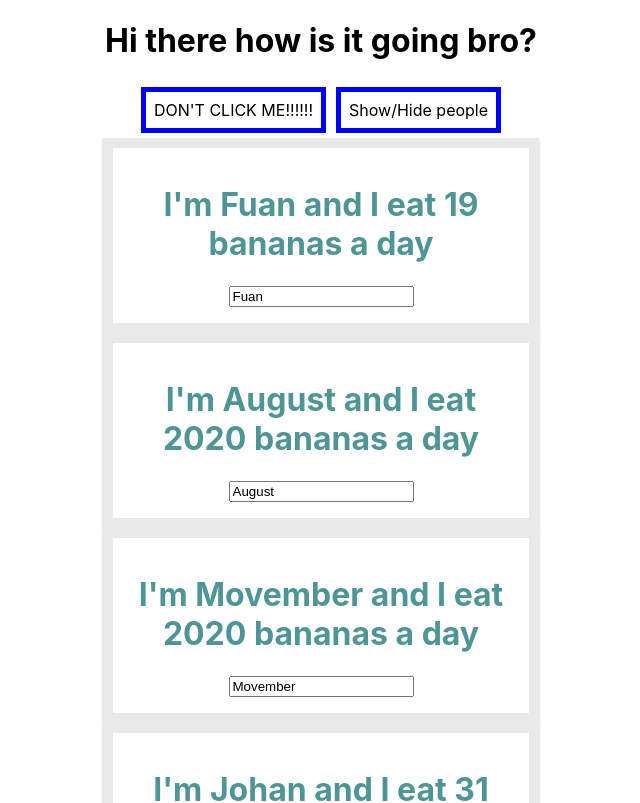
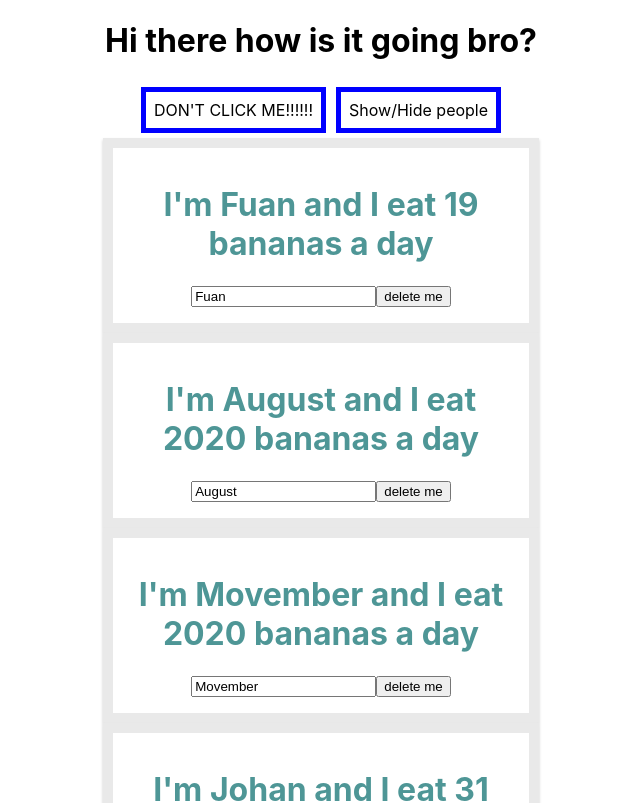
Before and after one commit to programming-classes/react-guide, a React (Create React App) app: page / in a window 1280 px wide. Shown: the top 803 px of the page, without its empty margins (319-959 px from the left). Built offline with nearby package versions, Linux system fonts and the light colour scheme.

Commit message:
allow to delete persons from the list

```diff
--- a/src/App.js
+++ b/src/App.js
@@ -32,6 +32,17 @@ class App extends Component {
     });
   };
 
+  deleteMeHandler = (personId) => {
+    const personsCopy = [...this.state.persons];
+    const personIndex = personsCopy.findIndex(
+      (person) => person.id === personId
+    );
+    personsCopy.splice(personIndex, 1);
+    this.setState({
+      persons: personsCopy,
+    });
+  };
+
   togglePeopleHandler = () => {
     this.setState({
       isPeopleHidden: !this.state.isPeopleHidden,
@@ -46,7 +57,8 @@ class App extends Component {
             key={person.id}
             name={person.name}
             age={person.age}
-            change={(event) => this.changeNameHandler(event, person.id)}
+            deleteMe={() => this.deleteMeHandler(person.id)}
+            changeName={(event) => this.changeNameHandler(event, person.id)}
           ></Person>
         ))}
       </div>
--- a/src/Person/Person.js
+++ b/src/Person/Person.js
@@ -8,7 +8,8 @@ const person = (props) => {
         I'm {props.name} and I eat {props.age} bananas a day
       </h1>
       <p>{props.children}</p>
-      <input type="text" onChange={props.change} value={props.name} />
+      <input type="text" onChange={props.changeName} value={props.name} />
+      <input type="button" onClick={props.deleteMe} value="delete me" />
     </div>
   );
 };
```
